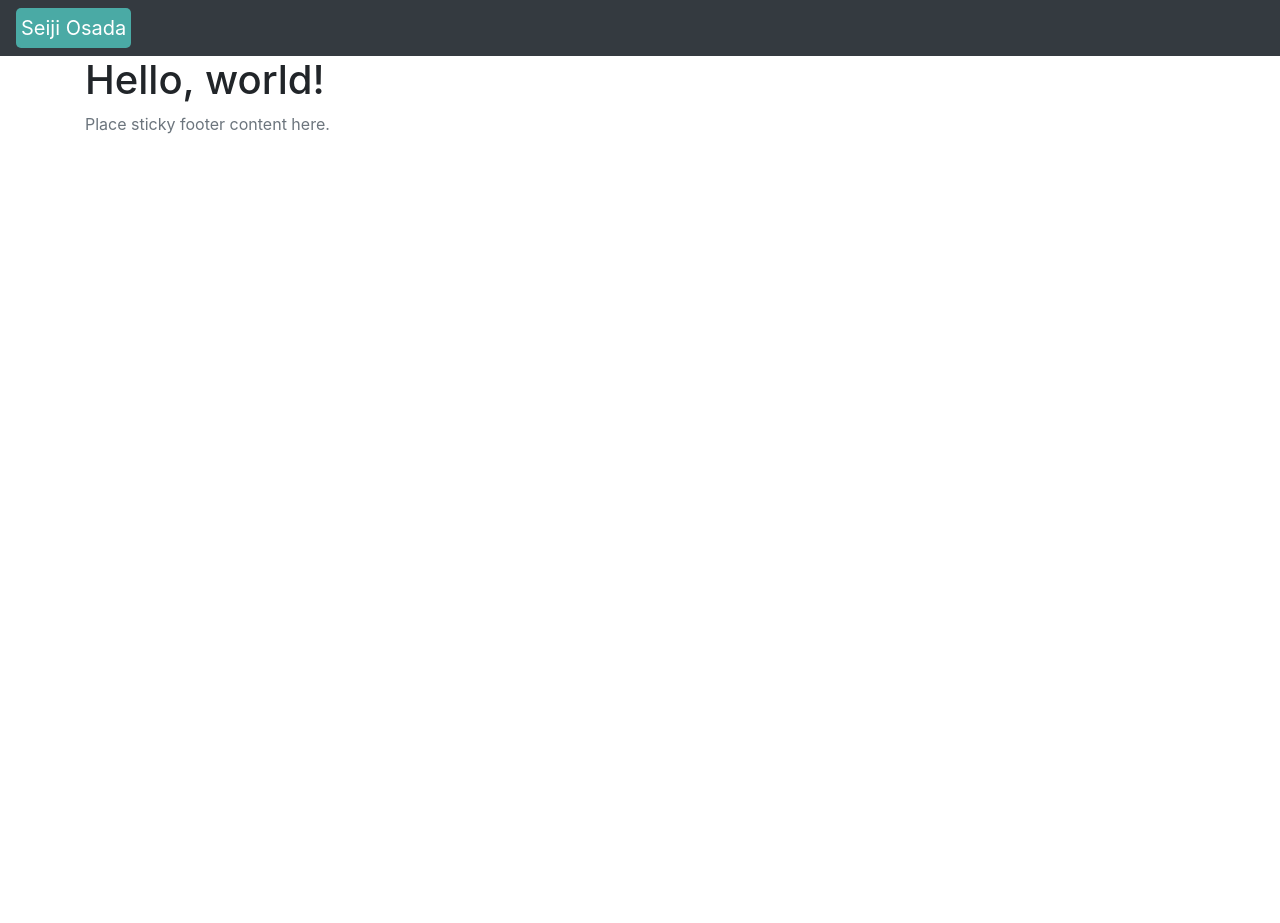
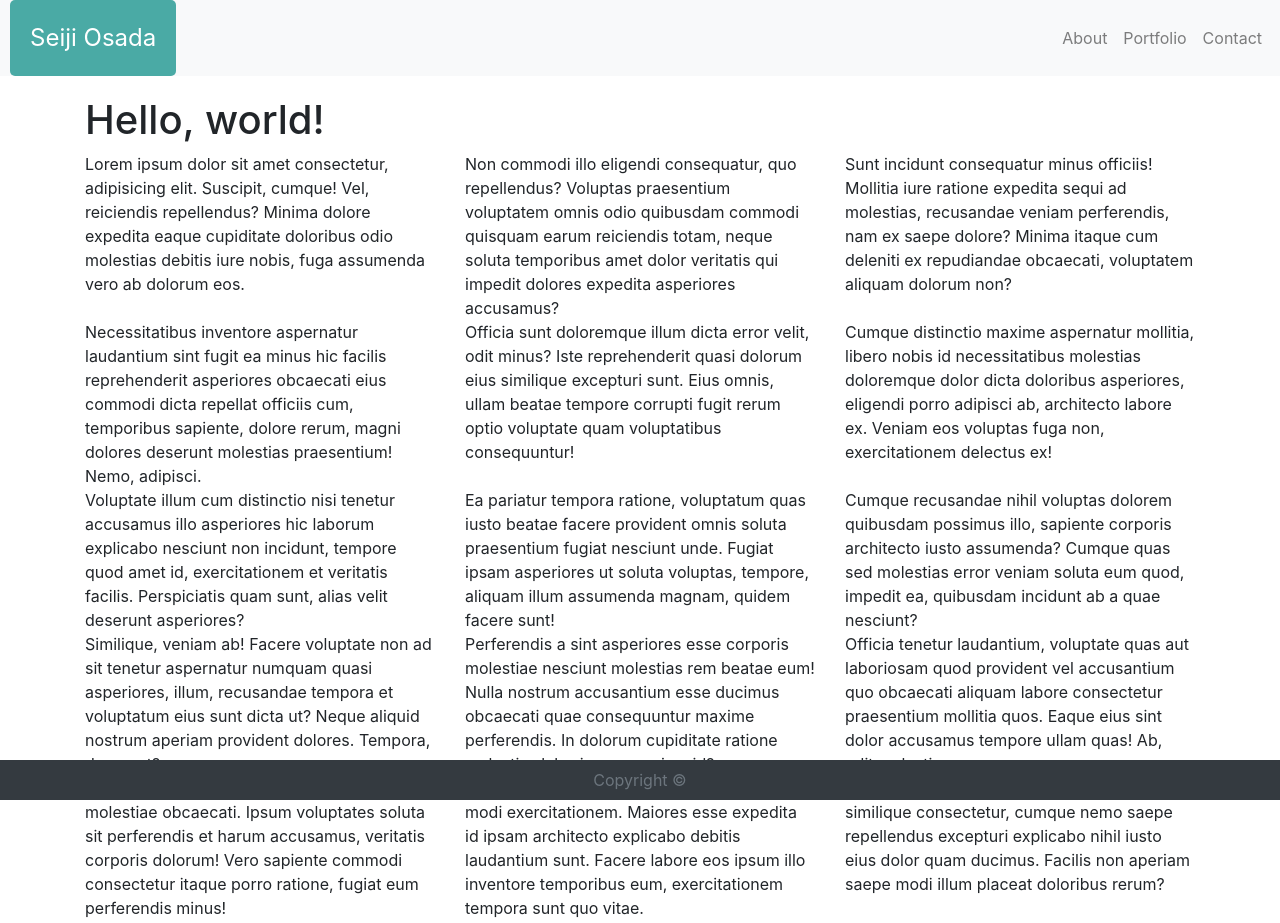
Before and after one commit to seiji13r/2018codingBootcampCoursework, a plain HTML site: page 02-HW-Portfolios/Bootstrap-Portfolio/index.html in a window 1280 px wide. Before the commit the page ends 800 px from the top, so only its background shows below. Drawn offline with nearby package versions, Linux system fonts and the light colour scheme.

Commit message:
02-HW Portfolio Bootstrap Header and Footer Completed

```diff
--- a/02-HW-Portfolios/Bootstrap-Portfolio/index.html
+++ b/02-HW-Portfolios/Bootstrap-Portfolio/index.html
@@ -12,20 +12,55 @@
   </head>
   <body>
 
-    <nav class="navbar navbar-expand-md navbar-dark bg-dark">
+    <nav class="navbar navbar-expand-md fixed-top navbar-light bg-light">
       <a class="navbar-brand" href="#">Seiji Osada</a>
-      <button class="navbar-toggler" type="button" data-toggle="collapse" data-target="#navbarSupportedContent" aria-controls="navbarSupportedContent" aria-expanded="false" aria-label="Toggle navigation">
+      <button class="navbar-toggler" data-toggle="collapse" data-target="#navbarMenu">
         <span class="navbar-toggler-icon"></span>
       </button>
+      <!-- Link Options -->
+      <div class="navbar-collapse collapse" id="navbarMenu">
+        <ul class="navbar-nav">
+          <li class="nav-item"><a class="nav-link" href="index.html">About</a></li>
+          <li class="nav-item"><a class="nav-link" href="portfolio.html">Portfolio</a></li>
+          <li class="nav-item"><a class="nav-link" href="index.html">Contact</a></li>
+        </ul>
+      </div>
     </nav>
 
     <main class="container" >
       <h1>Hello, world!</h1>
+
+      <div class="row">
+        <div class="col-md">Lorem ipsum dolor sit amet consectetur, adipisicing elit. Suscipit, cumque! Vel, reiciendis repellendus? Minima dolore expedita eaque cupiditate doloribus odio molestias debitis iure nobis, fuga assumenda vero ab dolorum eos.</div>
+        <div class="col-md">Non commodi illo eligendi consequatur, quo repellendus? Voluptas praesentium voluptatem omnis odio quibusdam commodi quisquam earum reiciendis totam, neque soluta temporibus amet dolor veritatis qui impedit dolores expedita asperiores accusamus?</div>
+        <div class="col-md">Sunt incidunt consequatur minus officiis! Mollitia iure ratione expedita sequi ad molestias, recusandae veniam perferendis, nam ex saepe dolore? Minima itaque cum deleniti ex repudiandae obcaecati, voluptatem aliquam dolorum non?</div>
+      </div>
+      <div class="row">
+        <div class="col-md">Necessitatibus inventore aspernatur laudantium sint fugit ea minus hic facilis reprehenderit asperiores obcaecati eius commodi dicta repellat officiis cum, temporibus sapiente, dolore rerum, magni dolores deserunt molestias praesentium! Nemo, adipisci.</div>
+        <div class="col-md">Officia sunt doloremque illum dicta error velit, odit minus? Iste reprehenderit quasi dolorum eius similique excepturi sunt. Eius omnis, ullam beatae tempore corrupti fugit rerum optio voluptate quam voluptatibus consequuntur!</div>
+        <div class="col-md">Cumque distinctio maxime aspernatur mollitia, libero nobis id necessitatibus molestias doloremque dolor dicta doloribus asperiores, eligendi porro adipisci ab, architecto labore ex. Veniam eos voluptas fuga non, exercitationem delectus ex!</div>
+      </div>
+      <div class="row">
+        <div class="col-md">Voluptate illum cum distinctio nisi tenetur accusamus illo asperiores hic laborum explicabo nesciunt non incidunt, tempore quod amet id, exercitationem et veritatis facilis. Perspiciatis quam sunt, alias velit deserunt asperiores?</div>
+        <div class="col-md">Ea pariatur tempora ratione, voluptatum quas iusto beatae facere provident omnis soluta praesentium fugiat nesciunt unde. Fugiat ipsam asperiores ut soluta voluptas, tempore, aliquam illum assumenda magnam, quidem facere sunt!</div>
+        <div class="col-md">Cumque recusandae nihil voluptas dolorem quibusdam possimus illo, sapiente corporis architecto iusto assumenda? Cumque quas sed molestias error veniam soluta eum quod, impedit ea, quibusdam incidunt ab a quae nesciunt?</div>
+      </div>
+      <div class="row">
+        <div class="col-md">Similique, veniam ab! Facere voluptate non ad sit tenetur aspernatur numquam quasi asperiores, illum, recusandae tempora et voluptatum eius sunt dicta ut? Neque aliquid nostrum aperiam provident dolores. Tempora, deserunt?</div>
+        <div class="col-md">Perferendis a sint asperiores esse corporis molestiae nesciunt molestias rem beatae eum! Nulla nostrum accusantium esse ducimus obcaecati quae consequuntur maxime perferendis. In dolorum cupiditate ratione molestias laboriosam maxime id?</div>
+        <div class="col-md">Officia tenetur laudantium, voluptate quas aut laboriosam quod provident vel accusantium quo obcaecati aliquam labore consectetur praesentium mollitia quos. Eaque eius sint dolor accusamus tempore ullam quas! Ab, odit molestiae.</div>
+      </div>
+      <div class="row">
+        <div class="col-md">Facere, facilis odit. Explicabo libero mollitia molestiae obcaecati. Ipsum voluptates soluta sit perferendis et harum accusamus, veritatis corporis dolorum! Vero sapiente commodi consectetur itaque porro ratione, fugiat eum perferendis minus!</div>
+        <div class="col-md">Voluptatibus eaque dolores enim voluptate modi exercitationem. Maiores esse expedita id ipsam architecto explicabo debitis laudantium sunt. Facere labore eos ipsum illo inventore temporibus eum, exercitationem tempora sunt quo vitae.</div>
+        <div class="col-md">Sapiente, ad vero beatae nulla neque facere similique consectetur, cumque nemo saepe repellendus excepturi explicabo nihil iusto eius dolor quam ducimus. Facilis non aperiam saepe modi illum placeat doloribus rerum?</div>
+      </div>
+
     </main>
 
-    <footer class="footer">
-      <div class="container">
-        <span class="text-muted">Place sticky footer content here.</span>
+    <footer class="footer navbar-dark bg-dark">
+      <div class="container text-center">
+        <span class="text-muted">Copyright &copy;</span>
       </div>
     </footer>
 
--- a/02-HW-Portfolios/Bootstrap-Portfolio/style.css
+++ b/02-HW-Portfolios/Bootstrap-Portfolio/style.css
@@ -1,8 +1,35 @@
-.navbar{
-    padding: 50px auto;
+.navbar {
+    padding: 0;
 }
+
 .navbar-brand{
-    padding: 5px;
+    margin: 0 auto 0 10px;
+    padding: 20px;
     border-radius: 5px;
     background-color: #4aaaa5;
+    color: #ffffff !important;
+    font-size: 1.5rem;
 }
+
+.navbar-toggler {
+    margin: 0 10px 0 auto;
+}
+
+.navbar-nav {
+    margin: 0 10px 0 auto;
+    text-align: right;
+}
+
+main.container {
+    margin-top: 96px;
+    margin-bottom: 40px;
+}
+
+.footer {
+    position: sticky;
+    bottom: 0;
+    width: 100%;
+    height: 40px; /* Set the fixed height of the footer here */
+    line-height: 40px; /* Vertically center the text there */
+    background-color: #f5f5f5;
+}
```
